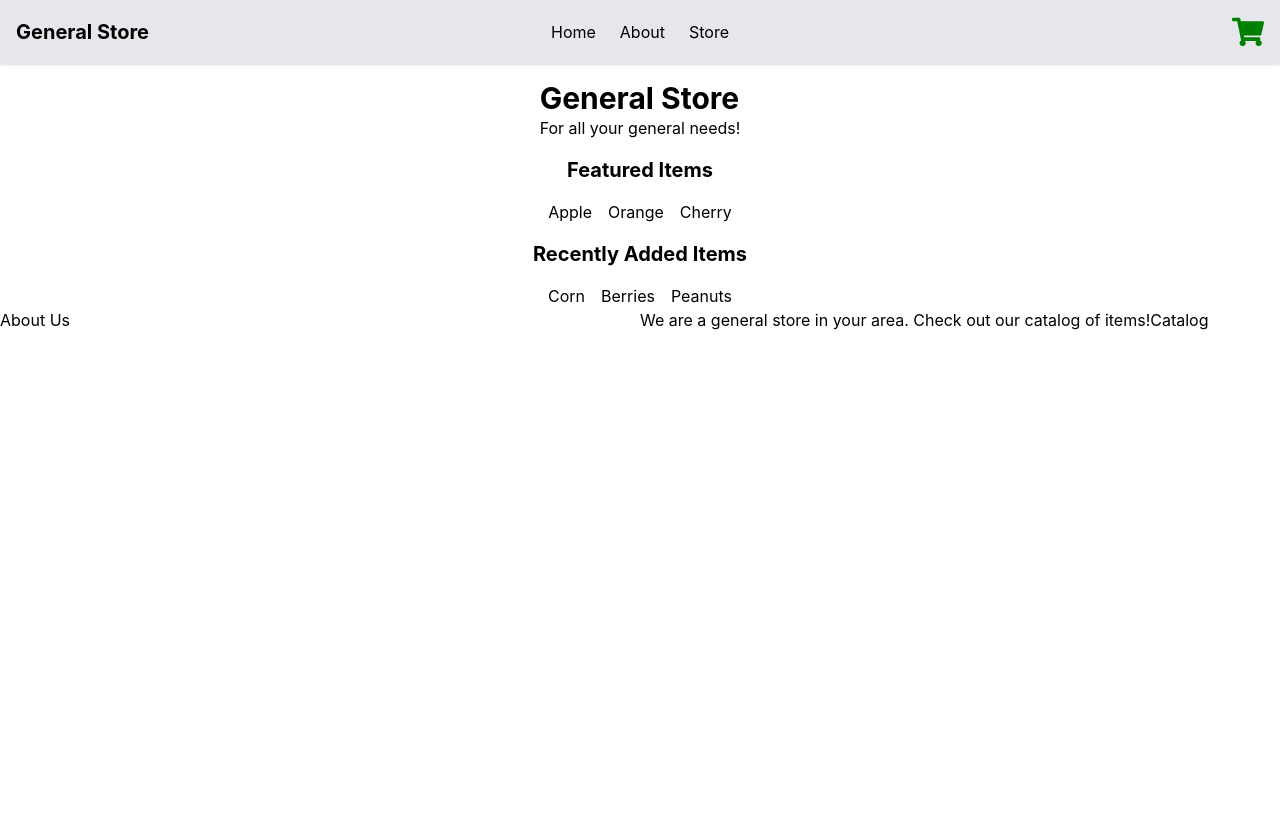
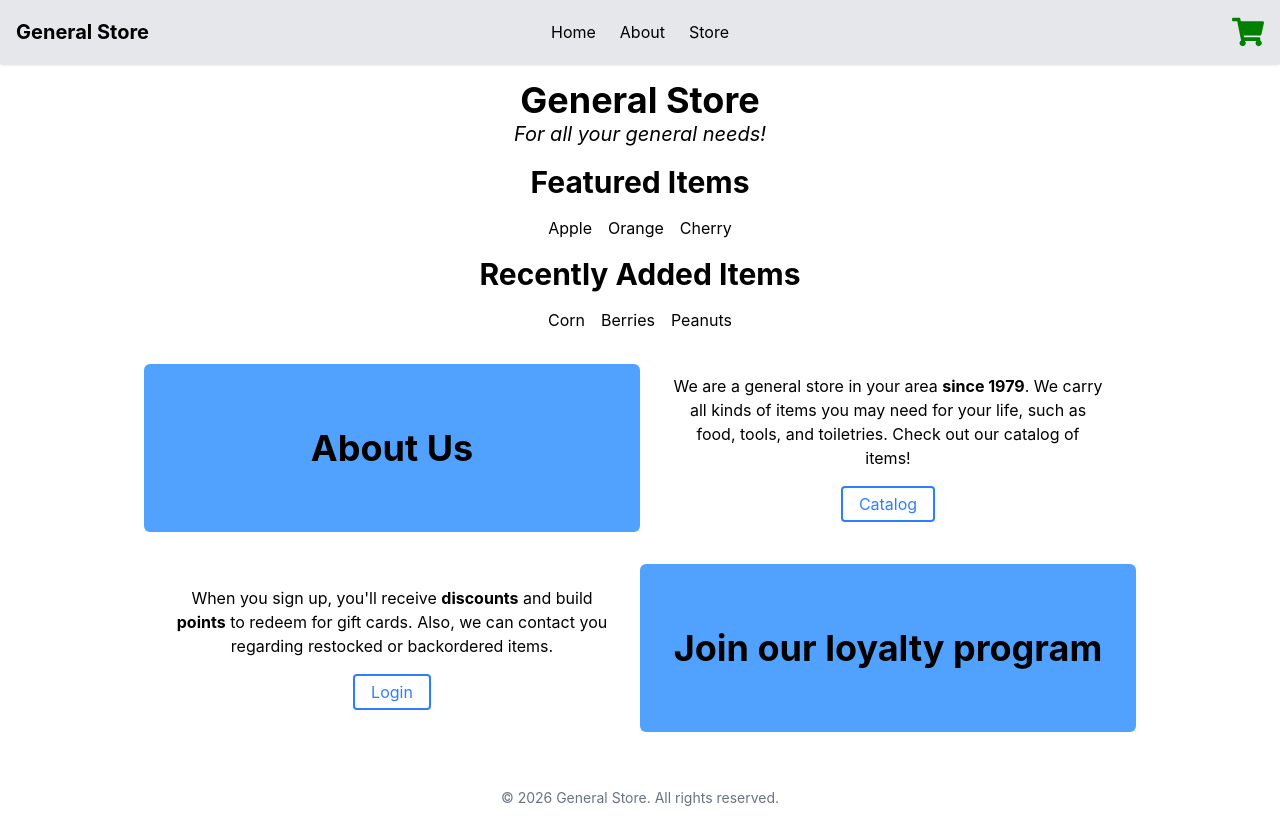
Before and after one commit to lukereiner/ecommerce-store, a React (Vite) app: page / in a window 1280 px wide. Before the commit the page ends 800 px from the top, so only its background shows below. Built offline with nearby package versions, Linux system fonts and the light colour scheme.

Commit message:
complete base of homepage

```diff
--- a/src/App.jsx
+++ b/src/App.jsx
@@ -1,21 +1,28 @@
-import { useState } from 'react'
-import { Routes, Route, Link } from 'react-router-dom'
-import './App.css'
-import Navbar from './components/home/Navbar';
-import HomeHeader from './components/home/HomeHeader';
-import FeaturedItems from './components/home/FeaturedItems';
-import RecentlyAddedItems from './components/home/RecentlyAddedItems';
-import AboutUs from './components/home/AboutUs';
+import { useState } from "react";
+import { Routes, Route, Link } from "react-router-dom";
+import "./App.css";
+import Navbar from "./components/home/Navbar";
+import HomeHeader from "./components/home/HomeHeader";
+import FeaturedItems from "./components/home/FeaturedItems";
+import RecentlyAddedItems from "./components/home/RecentlyAddedItems";
+import AboutUs from "./components/home/AboutUs";
+import Loyalty from "./components/home/Loyalty";
+import Footer from "./components/Footer";
 
 export default function App() {
   return (
-    <div className="">
-        <Navbar />
+    <div className="flex flex-col min-h-screen w-full">
+      <Navbar />
+
+      <main className="flex-1 max-w-5xl w-full mx-auto px-4">
         <HomeHeader />
         <FeaturedItems />
         <RecentlyAddedItems />
         <AboutUs />
+        <Loyalty />
+      </main>
 
+      <Footer />
     </div>
   );
 }
--- /dev/null
+++ b/src/components/Footer.jsx
@@ -0,0 +1,15 @@
+import React from "react";
+
+const Footer = () => {
+  return (
+    <footer className="w-full mt-auto">
+      <div className="flex items-center justify-center gap-4 px-4 py-6">
+        <p className="text-center text-sm text-gray-500">
+          © {new Date().getFullYear()} General Store. All rights reserved.
+        </p>
+      </div>
+    </footer>
+  );
+};
+
+export default Footer;
--- a/src/components/home/AboutUs.jsx
+++ b/src/components/home/AboutUs.jsx
@@ -4,17 +4,17 @@ import { Link } from "react-router-dom";
 const AboutUs = () => {
   return (
     <>
-      <div id="main" className="flex ">
-        <section className="flex w-1/2">
-          <div>About Us</div>
+      <div id="main" className="flex my-8">
+        <section className="flex w-1/2 justify-center items-center bg-blue-400 rounded-md py-16">
+          <div className="text-4xl font-bold px-4">About Us</div>
         </section>
 
-        <section className="flex w-1/2">
-          <div>
-            We are a general store in your area. Check out our catalog of items!
+        <section className="flex w-1/2 justify-center items-center flex-col py-2">
+          <div className="px-8 text-center">
+            We are a general store in your area <span className="font-bold">since 1979</span>. We carry all kinds of items you may need for your life, such as food, tools, and toiletries. Check out our catalog of items!
           </div>
           <Link to="/store">
-            <button className="hover:text-blue-600 cursor-pointer">
+            <button className="cursor-pointer px-4 py-1 border-2 border-blue-500 text-blue-500 rounded hover:bg-blue-50 mt-4">
               Catalog
             </button>
           </Link>
--- a/src/components/home/FeaturedItems.jsx
+++ b/src/components/home/FeaturedItems.jsx
@@ -10,7 +10,7 @@ const FeaturedItems = () => {
   return (
     <>
       <div id="main" className="flex flex-col items-center justify-center w-full pt-4">
-        <div id="heading" className="text-xl font-bold mb-4">Featured Items</div>
+        <div id="heading" className="text-3xl font-bold mb-4">Featured Items</div>
 
         <div id="items">
           <ul className="flex flex-row gap-4">
--- a/src/components/home/HomeHeader.jsx
+++ b/src/components/home/HomeHeader.jsx
@@ -3,13 +3,13 @@ import React from "react";
 const HomeHeader = () => {
   return (
     <>
-      <div className="flex justify-center items-center">
+      <div className="flex justify-center items-center text-center">
 
         <section className="pt-4">
-          <div className="text-3xl font-bold">
+          <div className="text-4xl font-bold">
             General Store
           </div>
-          <div>For all your general needs!</div>
+          <div className="text-xl italic">For all your general needs!</div>
         </section>
 
       </div>
--- /dev/null
+++ b/src/components/home/Loyalty.jsx
@@ -0,0 +1,25 @@
+import React from "react";
+import { Link } from "react-router-dom";
+
+const Loyalty = () => {
+  return (
+    <>
+      <div id="main" className="flex my-8">
+        <section className="flex w-1/2 justify-center items-center flex-col py-2">
+          <div className="px-8 text-center">When you sign up, you'll receive <span className="font-bold">discounts</span> and build <span className="font-bold">points</span> to redeem for gift cards. Also, we can contact you regarding restocked or backordered items.</div>
+          <Link to="/login">
+            <button className="cursor-pointer px-4 py-1 border-2 border-blue-500 text-blue-500 rounded hover:bg-blue-50 mt-4">
+              Login
+            </button>
+          </Link>
+        </section>
+
+        <section className="flex w-1/2 justify-center items-center bg-blue-400 rounded-md py-16">
+          <div className="text-center sm:text-2xl md:text-4xl lg:text-4xl font-bold px-4">Join our loyalty program</div>
+        </section>
+      </div>
+    </>
+  );
+};
+
+export default Loyalty;
--- a/src/components/home/RecentlyAddedItems.jsx
+++ b/src/components/home/RecentlyAddedItems.jsx
@@ -11,7 +11,7 @@ const RecentlyAddedItems = () => {
   return (
     <>
     <div id="main" className="flex flex-col items-center justify-center w-full pt-4">
-        <div id="heading" className="text-xl font-bold mb-4">Recently Added Items</div>
+        <div id="heading" className="text-3xl font-bold mb-4">Recently Added Items</div>
 
         <div id="items">
           <ul className="flex flex-row gap-4">
```
